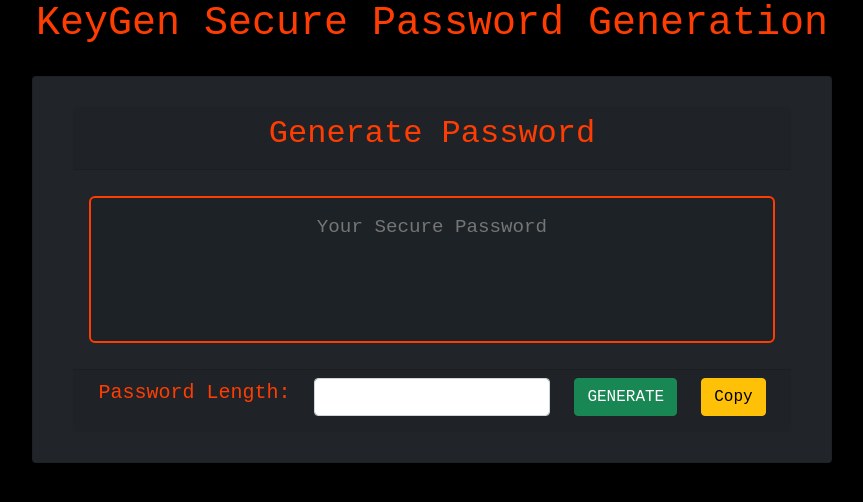
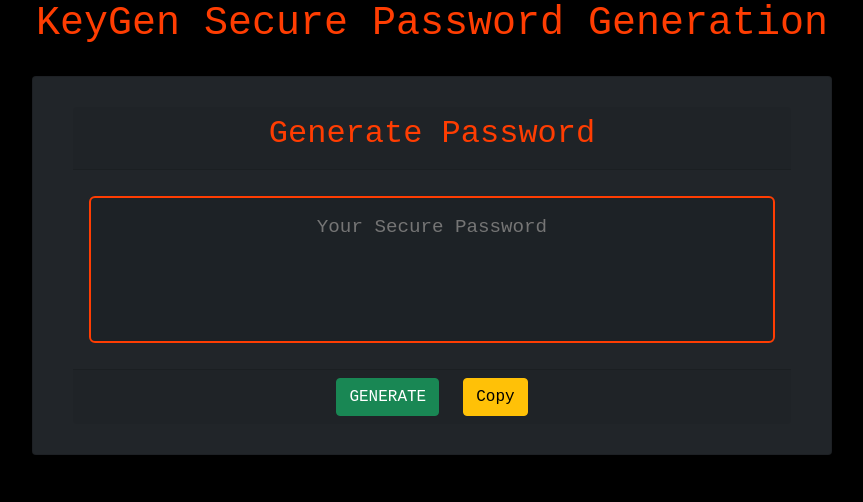
Before and after one commit to puentebravo/KeyGen-2.0, a React (Create React App) app: page / in a window 1280 px wide. Shown: the top 502 px of the page, without its empty margins (208-1071 px from the left). Built offline with nearby package versions, Linux system fonts and the light colour scheme.

Commit message:
removed input, input functions

```diff
--- a/src/components/generatebtn/index.js
+++ b/src/components/generatebtn/index.js
@@ -1,38 +1,18 @@
-import React, { useState } from "react";
+import React from "react";
 import CopyBtn from "../copybtn";
 
 function GenerateBtn(props) {
   const generatePass = props.generatePass;
 
-  const [pwLength, setpwLength] = useState();
-
   const handleFormSubmit = (event) => {
     event.preventDefault();
-    generatePass(pwLength);
+    generatePass();
   };
 
-  const handleInputChange = (event) => {
-    setpwLength(event.target.value);
-  };
+
 
   return (
     <div className="row justify-content-center">
-      <div className="col-auto">
-        <p className="lead">Password Length: </p>
-      </div>
-      <div className="col-auto">
-        <label for="pwLength" className="visually-hidden">
-          Password
-        </label>
-        <input
-          type="text"
-          className="form-control"
-          id="inputLength"
-          placeholder=""
-          name="pwLength"
-          onChange={handleInputChange}
-        />
-      </div>
       <div className="col-auto">
         <button
           id="generate"
```
